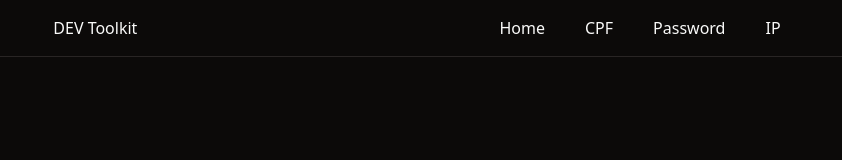
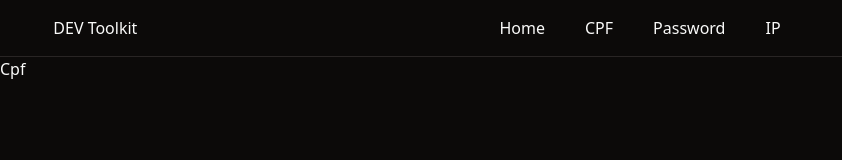
Before and after one commit to Mathesu-veLi/dev-toolkit, a React (Vite) app: page /cpf in a window 1280 px wide. Shown: the top 160 px of the page, without its empty margins (0-842 px from the left). Built offline with nearby package versions, Linux system fonts and the light colour scheme.

Commit message:
add a route to cpf page

```diff
--- a/src/App.tsx
+++ b/src/App.tsx
@@ -3,6 +3,7 @@ import { ToastContainer } from "react-toastify";
 import "react-toastify/dist/ReactToastify.css";
 import { Home } from "./components/Home";
 import { Header } from "./components/Header";
+import { Cpf } from "./components/Cpf";
 
 interface IRoute {
   path: string;
@@ -15,6 +16,11 @@ function App() {
   routes.push({
     path: "/",
     element: <Home />,
+  });
+
+  routes.push({
+    path: "/cpf",
+    element: <Cpf />,
   });
 
   return (
--- /dev/null
+++ b/src/components/Cpf.tsx
@@ -0,0 +1,3 @@
+export function Cpf() {
+  return <h1>Cpf</h1>;
+}
--- a/src/components/Header.tsx
+++ b/src/components/Header.tsx
@@ -9,7 +9,7 @@ export function Header() {
 
   return (
     <header>
-      <nav className="absolute flex lg:justify-center lg:border-b py-4 justify-around items-center w-full">
+      <nav className="flex lg:justify-center lg:border-b py-4 justify-around items-center w-full">
         <div className="lg:absolute lg:w-11/12 lg:-z-10">
           <Link to="/">DEV Toolkit</Link>
         </div>
```
